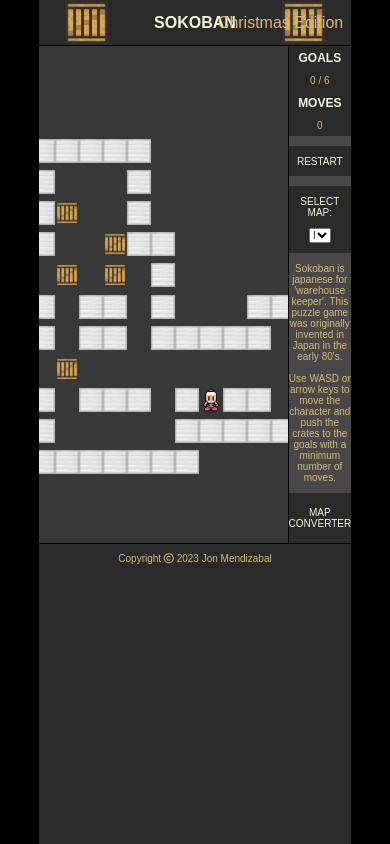
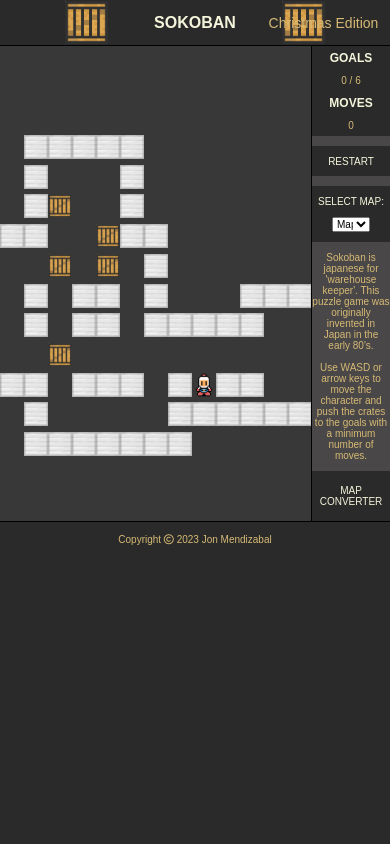
Before and after one commit to Connectslide121/Sokoban, a plain HTML site: page index.html in a window 390 px wide. Drawn offline with Linux system fonts and the light colour scheme.

Commit message:
fix small screens

```diff
--- a/style.css
+++ b/style.css
@@ -8,7 +8,6 @@ body{
     display: flex;
     flex-direction: column;
     color: #d7ba75;
-    max-width: 80%;
     padding: 0 10%;
     background: black;
     height: 100vh;
@@ -284,12 +283,21 @@ p{
 
 @media screen and (max-width: 1270px) {
     .tile{
-        width: 32px;
-        height: 32px;
+        width: 36px;
+        height: 36px;
+    }
+
+    .container{
+        padding: 0;
+    }
+
+    .switchButton{
+        right: 3%;
+        font-size: 14px;
     }
 
     #map{
-        grid-template-columns: repeat(19, 32px);
+        grid-template-columns: repeat(19, 36px);
     }
 
     .sidebar{
```
